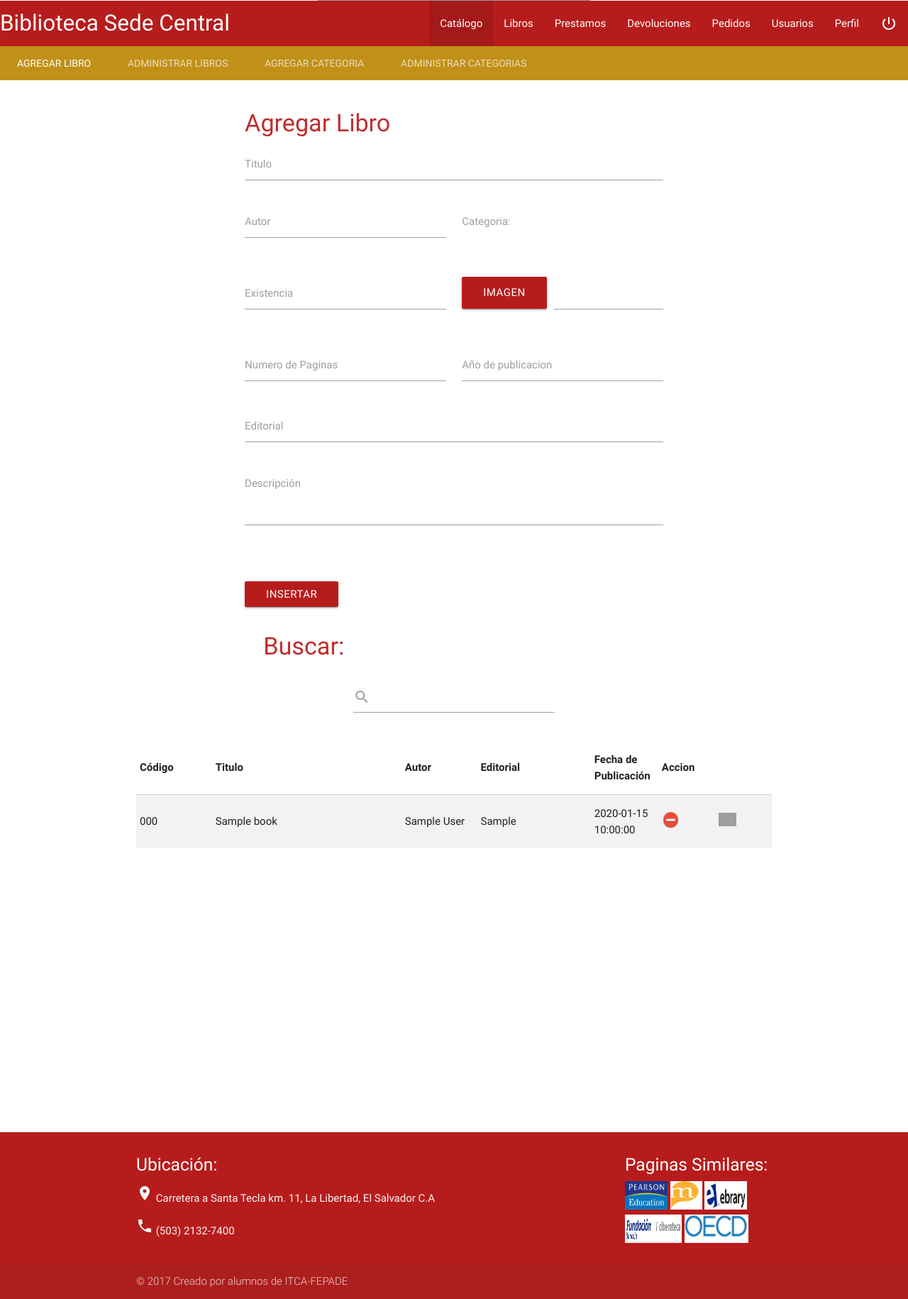
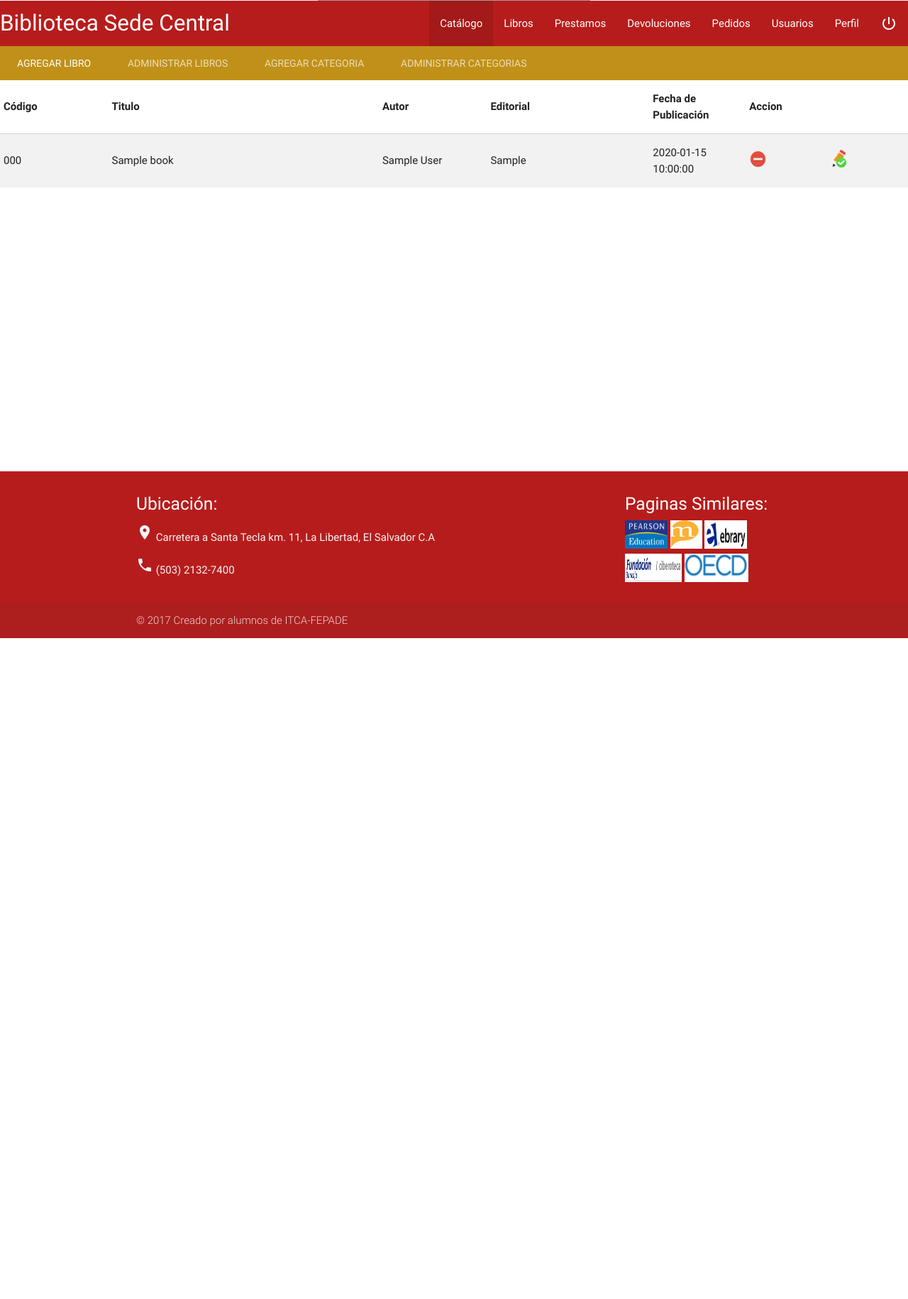
Before and after one commit to williamthemiz/biblioteca, a PHP site: page /index.php?c=books in a window 1280 px wide. Shown: the part 287-2117 px from the top of the page at 71% size. After the commit the page ends 1186 px from the top, so only its background shows below. Run offline with PHP 8.4, Linux system fonts and the light colour scheme; tables that the repository leaves empty or names only in its code hold one stand-in row (values such as "Sample post"); style sheets or scripts are compiled from the project's sources; some libraries are stand-ins or nearby versions; grey boxes are pictures that could not be loaded.

Commit message:
organizing books view

```diff
--- a/src/views/books.html.twig
+++ b/src/views/books.html.twig
@@ -1,6 +1,35 @@
 {% include 'header.html.twig' %}
 {% include 'navbar.html.twig' %}
 {% include 'books_submenu.html.twig' %}
-{% include 'books_add.html.twig' %}
-{% include 'books_admin.html.twig' %}
+
+<div id="admLibro">
+ 	<div  id="tablaLibro">
+ 		<table style="margin-bottom:400px"  class="striped">
+			<thead>
+        <tr>
+          <th >Código</th>
+          <th>Titulo</th>
+          <th>Autor</th>
+          <th>Editorial</th>
+          <th>Fecha de Publicación</th>
+          <th colspan="2" align="center">Accion</th>
+        </tr>
+			</thead>
+			<tbody>
+			{% for book in books %}
+        <tr>
+          <td width='100px'>{{book.code}}</td>
+          <td width='250px'>{{book.title}}</td>
+          <td width='100px'>{{book.author}}</td>
+          <td width='150px'>{{book.editorial}}</td>
+          <td width='75px'>{{book.publication_date}}</td>
+          <td width='75px'><a id='' href='#'><img src='../resources/imagenes/eliminar.png' width='25px'></a></td>
+          <td  width='75'><a class='modal-trigger' href='#modal2'><img src='../resources/imagenes/modificar.png' width='25px'></a></td>
+        </tr>
+			{% endfor %}
+			</tbody>
+		</table>
+ 	</div>
+</div>
+
 {% include 'footer.html.twig' %}
--- a/src/views/books_admin.html.twig
+++ /dev/null
@@ -1,122 +0,0 @@
-	<!--ADMINISTRAR LIBROS-->
- 	<div id="admLibro">
- 		<div class="container" id="container1ModLibro">
- 			<h4 style="margin-left: 20%;color:#BE2D2D">Buscar:</h4>
- 			<form method="get" >
- 				<div class="row">
- 					<div class="col s4"></div>
-	 					<div class="col s4">
-	 						<div class="input-field">
-		 						<input id="buscarNombreLibro" type="text">
-			 					<label ><i class="material-icons">search</i></label>
-			 				</div>
-	 					</div>
- 					<div class="col s4"></div>
- 				</div>
-			</form>
- 				<!--MODAL DE MODIFICAR LIBRO-->
-	 			<div id="modificarLibro">
-
-	 				<div id="modal2" class="modalModificarLibro modal modal-fixed-footer">
-				    <div class="modal-content" style="background-color: #E3E3E3">
-				      <h4 style="color:#BE2D2D"><legend>Modificar Libro</legend></h4><br><br>
-
-
-				      <!--FORMULARIO DE MODIFICAR LIBRO DENTRO DEL MODAL-->
-
-
-
-					     <form id="modificarLibro" method="post"  action="procesos/administrarLibro.php" enctype="multipart/form-data">
-
-						      	<div class="row" >
-						      		<div class="col s2.5" >
-							      		<h6 class="texto-modal">Código:</h6>
-							      		<h6 class="texto-modal">Título:</h6>
-							      		<h6 class="texto-modal">Categoría:</h6>
-							      		<h6 class="texto-modal">Autor:</h6>
-							      		<h6 class="texto-modal">Existencia:</h6>
-							      		<h6 class="texto-modal">Imagen:</h6>
-
-						      		</div>
-							      	<div class="col s3"><br>
-							      		<input type="text" class="input-modal" required id="modIdLibro" readonly name="codigo"><br>
-							      		<input type="text" class="input-modal" required id="modTituloLibro" name="titulo"><br><br>
-							      		<select class="browser-default" id="modCategoriaLibro" name="categoria" required>
-
-							      		</select>
-							      		<input type="text" id="modAutorLibro" class="input-modal" required  name="autor"><br>
-							      		<input type="text" id="modExistenciaLibro" class="input-modal" required  name="existencia"><br>
-
-							      		<div class="file-field input-field">
-						 					<div class="btn waves-effect waves-light red darken-4">
-						        				<span>Imagen</span>
-						        				<input class="card-panel teal lighten-2" name="imagen" id="imagen" type="file">
-						      				</div>
-						     				<div class="file-path-wrapper">
-						        				<input class="file-path validate" type="text">
-						      				</div>
-			 							</div>
-
-							      	</div>
-							      	<div  class="col s2.5">
-							      		<h6 class="texto-modal">Número de páginas:</h6>
-							      		<h6 class="texto-modal">Año de publicación:</h6>
-							      		<h6 class="texto-modal">Editorial:</h6>
-							      		<h6 class="texto-modal">Descripción:</h6>
-							      	</div>
-							      	<div  class="col s3"><br>
-							      		<input type="text" id="modPaginasLibro" class="input-modal" required  name="paginas"><br>
-							      		<input type="text" id="modFechaLibro" class="input-modal" required name="fecha"><br>
-							      		<input type="text" id="modEditorialLibro" class="input-modal" required  name="editorial"><br>
-							      		<div class="input-field">
-							      			<textarea id="modDescripcionLibro" name="descripcion" class="materialize-textarea" data-length="500" required></textarea>
-
-							      		</div><br>
-							      		<button type="submit" class="btn waves-effect waves-light red darken-4" name="modificarLibro">Modificar</button>
-							      	</div>
-						      	</div>
-
-					    </form>
-				    </div>
-				    <!--FOOTER DEL MODAL-->
-				     <div class="modal-footer">
-				      <a href="#!" class="modal-action modal-close waves-effect waves-green btn-flat ">Cancelar</a>
-				    </div>
-
-				  </div>
-
-	 			</div>
- 			</form>
- 			<div  id="tablaLibro">
- 				<table style="margin-bottom:400px"  class="striped">
-			        <thead>
-			          <tr>
-			              <th >Código</th>
-			              <th>Titulo</th>
-			              <th>Autor</th>
-			              <th>Editorial</th>
-			              <th>Fecha de Publicación</th>
-			              <th colspan="2" align="center">Accion</th>
-			          </tr>
-			        </thead>
-			        <tbody>
-							{% for book in books %}
-								<tr>
-									<td width='100px'>{{book.code}}</td>
-									<td width='250px'>{{book.title}}</td>
-									<td width='100px'>{{book.author}}</td>
-									<td width='150px'>{{book.editorial}}</td>
-									<td width='75px'>{{book.publication_date}}</td>
-									<td width='75px'><a id='' href='procesos/administrarLibro.php?proceso=eliminar&codigo=".$libro['codigo']."'><img src='../imagenes/eliminar.png' width='25px'></a></td>
-									<td  width='75'><a class=\"modal-trigger\" href=\"#modal2\" onClick='modificarLibro($libro[codigo],\"$libro[titulo]\",$libro[categoria],\"$libro[autor]\",$libro[existencia],\"$libro[imagen]\",$libro[numPaginas],\"$libro[fechaPublicacion]\",\"$libro[editorial]\",\"$libro[descripcion]\")' >
-									<img src=\"../imagenes/modificar.png\" width='25px'>
-									</a>
-									</td>
-								</tr>
-							{% endfor %}
-			        </tbody>
-			      </table>
- 			</div>
-
- 		</div>
-		 </div>
```
Also changed, not shown: src/views/book_edit.html.twig (added, +53 -0 lines), src/views/book_add.html.twig (renamed from src/views/books_add.html.twig).
